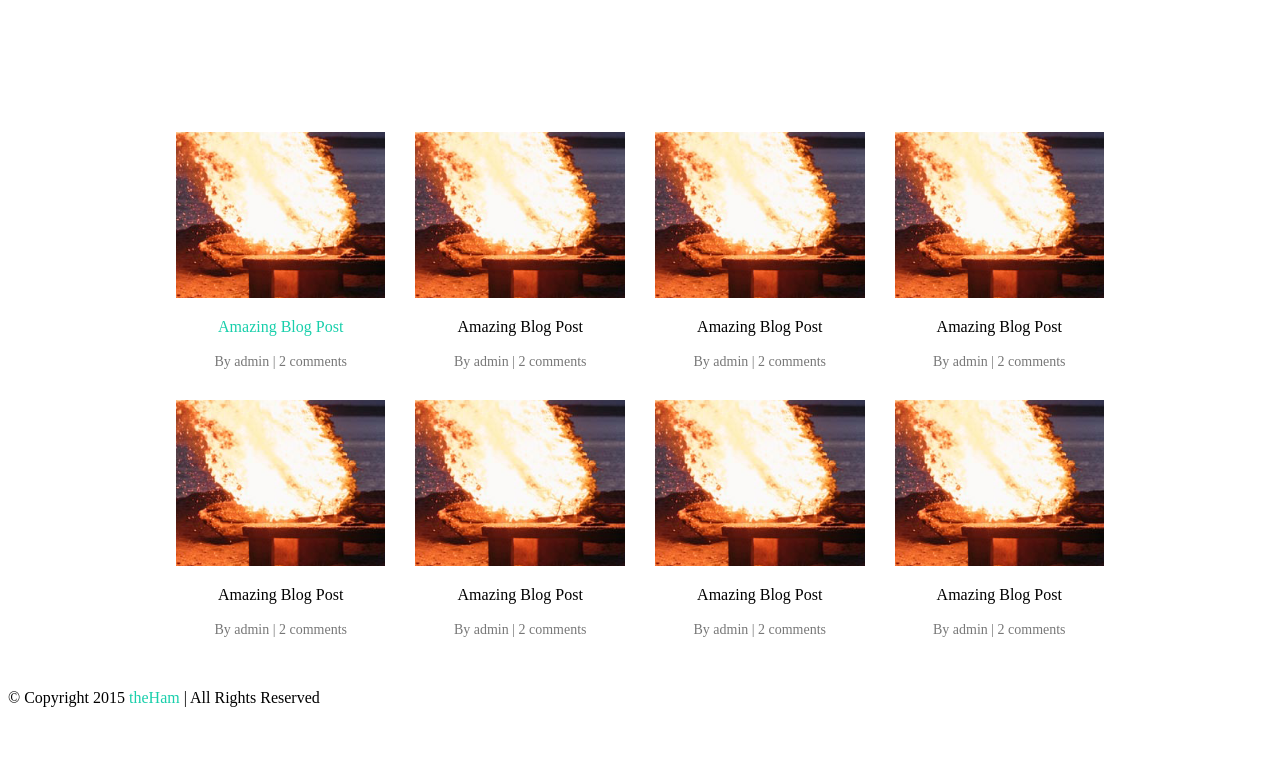
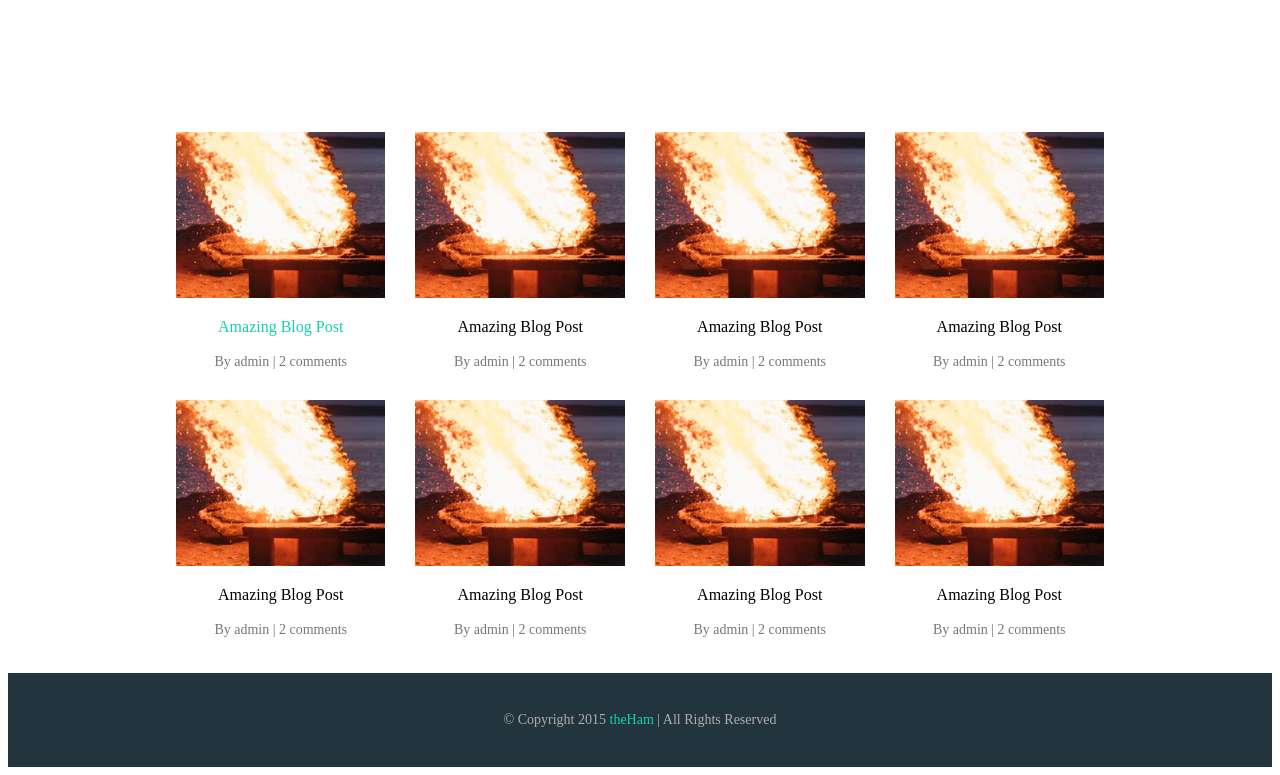
Before and after one commit to XanimGuliyeva/Assignment_1, a plain HTML site: page index.html in a window 1280 px wide. Shown: the part 1429-2204 px from the top of the page. Before the commit the page ends 2152 px from the top, so only its background shows below. Drawn offline with Linux system fonts and the light colour scheme; a script that the page names is missing.

Commit message:
Update style.css

```diff
--- a/style.css
+++ b/style.css
@@ -348,3 +348,18 @@ color: #777777;
 	margin: auto;
 	color: #4E4E4E;
   }
+
+ .footer{
+	background: #22353F;
+	padding: 20px 0px;
+	text-align: center;
+	margin: 0px;
+  }
+  .footer p{
+	font-family: 'Montserrat';
+	font-style: normal;
+	font-weight: 300;
+	font-size: 14px;
+	line-height: 26px;
+	color: #AEAEAE;
+  }
```
